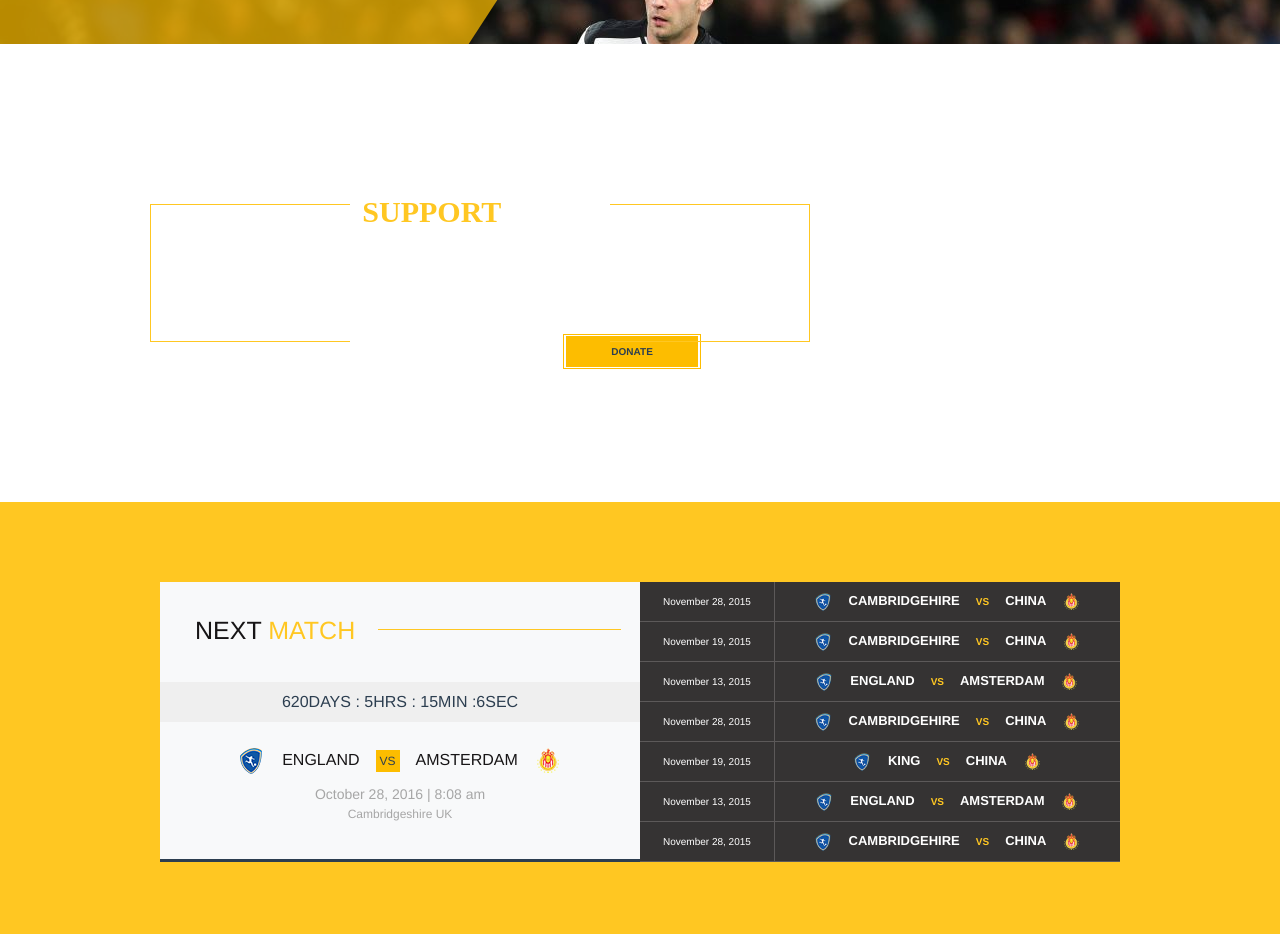
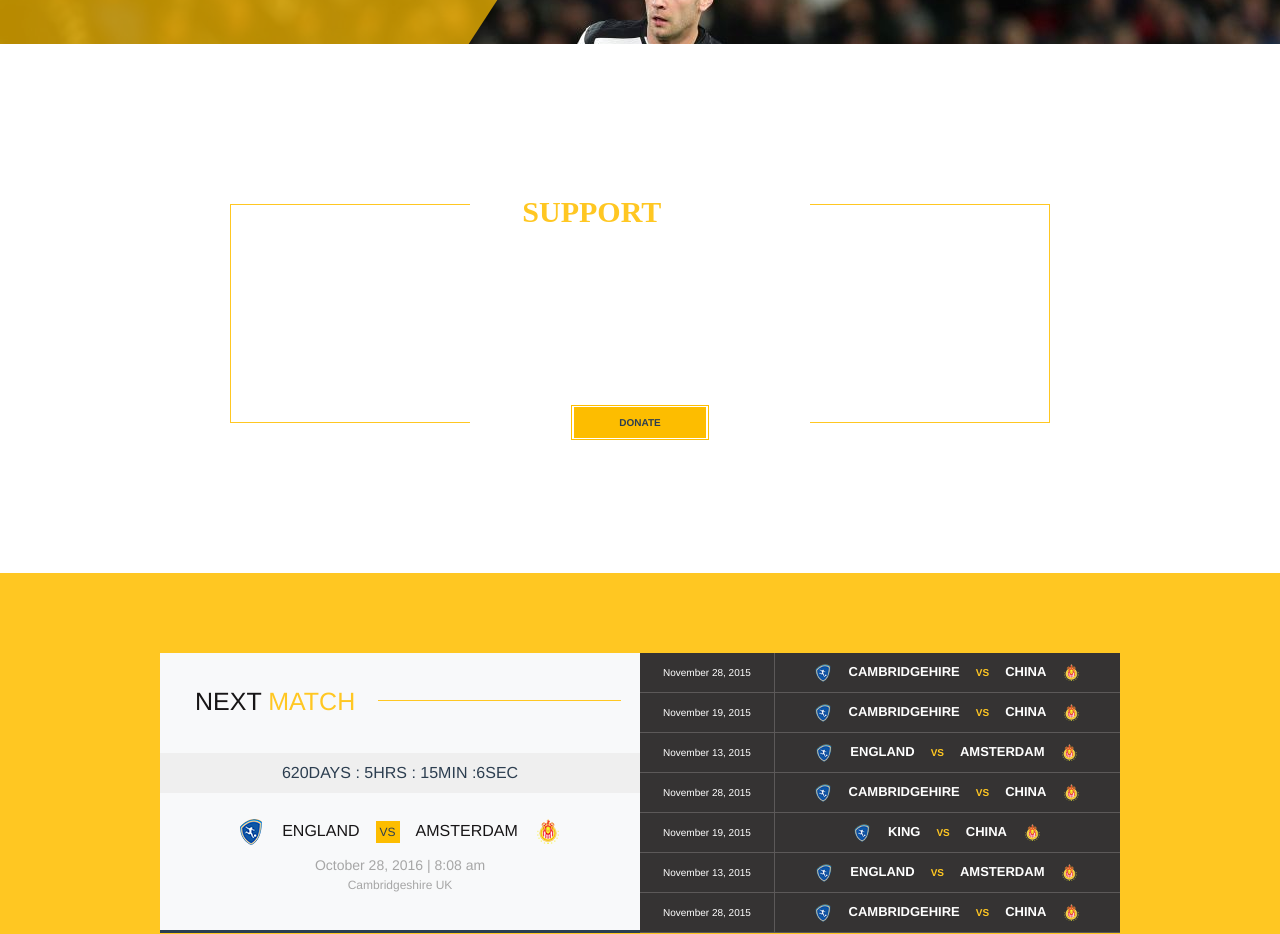
Before and after one commit to sarasnmsp21/sport, a Vue app: page /#/sport in a window 1280 px wide. Shown: the part 1700-2634 px from the top of the page. Built offline with nearby package versions, Linux system fonts and the light colour scheme.

Commit message:
changes in support team file

```diff
--- a/src/components/supportteam.vue
+++ b/src/components/supportteam.vue
@@ -1,21 +1,21 @@
 <template>
-  <div class="col-md-9 p-0 mx-auto background mt-mb">
-    <div class="text-center col-md-10 mx-auto padding ">
-      <div class="div-outline black-bg">
-        <div>
+  <div class="col-md-9 p-0 mx-auto ">
+    <div class="text-center  padding background mt-mb ">
+      <div class=" black-bg">
+
           <span class="support-fontsize font-oswald600 ">
             <span class=" color-orange">SUPPORT</span>
             <span class="text-white"> TEAM</span>
           </span>
 
-          <div class="m-3 text-white">
+          <div class="m-3 text-white col-md-9 mx-auto para-fontsize mb-5">
             The point of using Lorem Ipsum is that it has a more-or-less normal
             distribution of letters, as opposed to using 'Content here, content
             here', making it readable English. distribution of letters, as
             opposed to using 'Content here, content here', making it look like.
           </div>
-          <div class="">
-            <span class="mb-4 text-white top-border">
+          <div class="mb-4">
+            <span class="mb-4 text-white top-border ">
               <span class="mr-4">$5</span>
               <span class="mr-4">$10</span>
               <span class="mr-4">$25</span>
@@ -23,11 +23,12 @@
               <span class="mr-4">$75</span>
               <span class="mr-4">$100</span>
             </span>
-            <span class="btn-border">
+
+          </div>
+           <span class="btn-border">
               <span class="bg-orange btn-padding">DONATE</span>
             </span>
-          </div>
-        </div>
+
       </div>
     </div>
   </div>
@@ -64,6 +65,9 @@ legend {
   margin-top: 70px;
   margin-bottom: 70px;
 }
+.para-fontsize{
+  font-size:14px;
+}
 .support-fontsize {
   font-size: 30px;
 }
@@ -79,7 +83,7 @@ legend {
     width: 25%;
     position: absolute;
     top: 70px;
-    bottom: 70px;
+    bottom: 60px;
     left: 70px;
     border: solid #ffc722;
     border-width: 1px 0 1px 1px;
@@ -89,7 +93,7 @@ legend {
     width: 25%;
     position: absolute;
     top: 70px;
-    bottom: 70px;
+    bottom: 60px;
     right: 70px;
     border: solid #ffc722;
     border-width: 1px 1px 1px 0;
```
